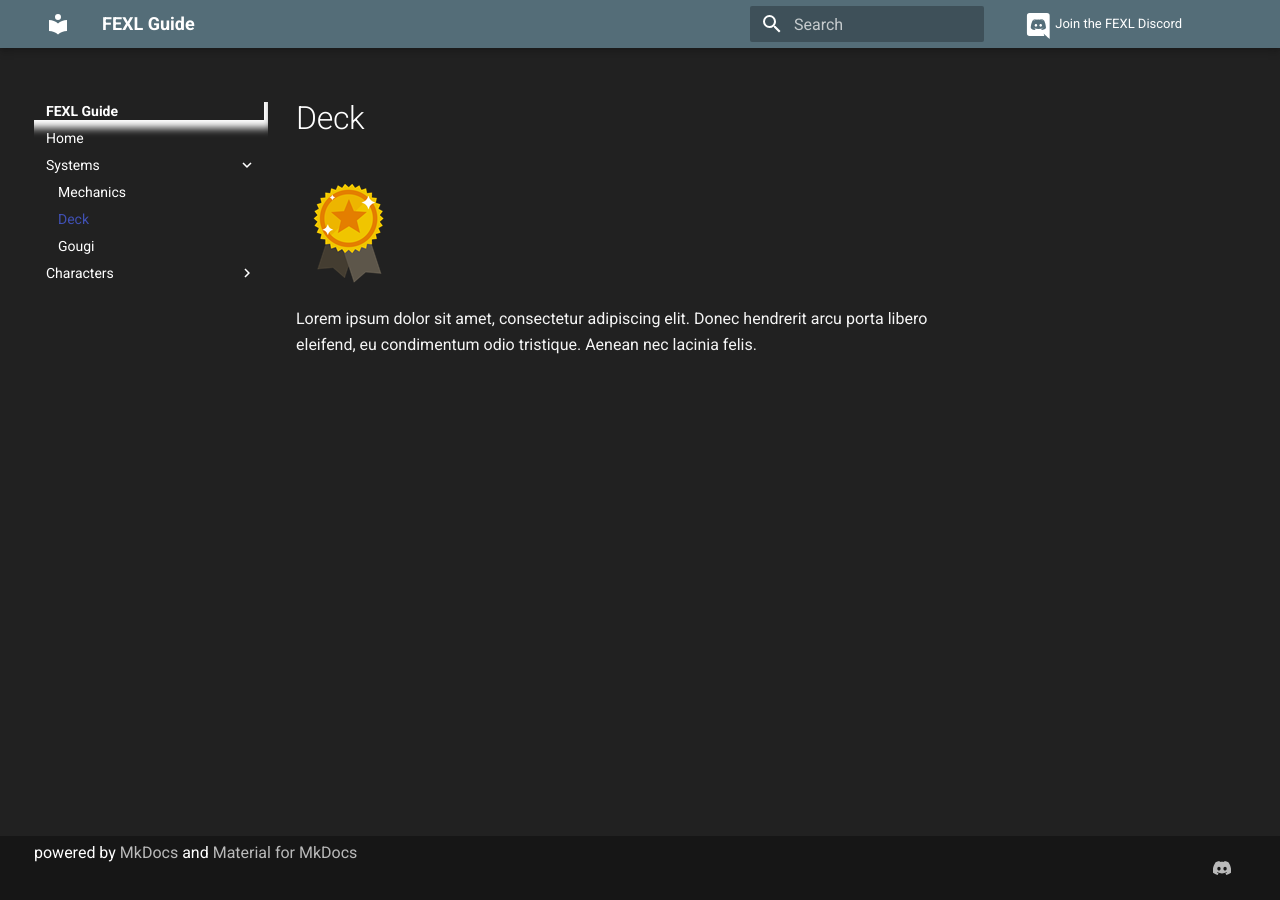
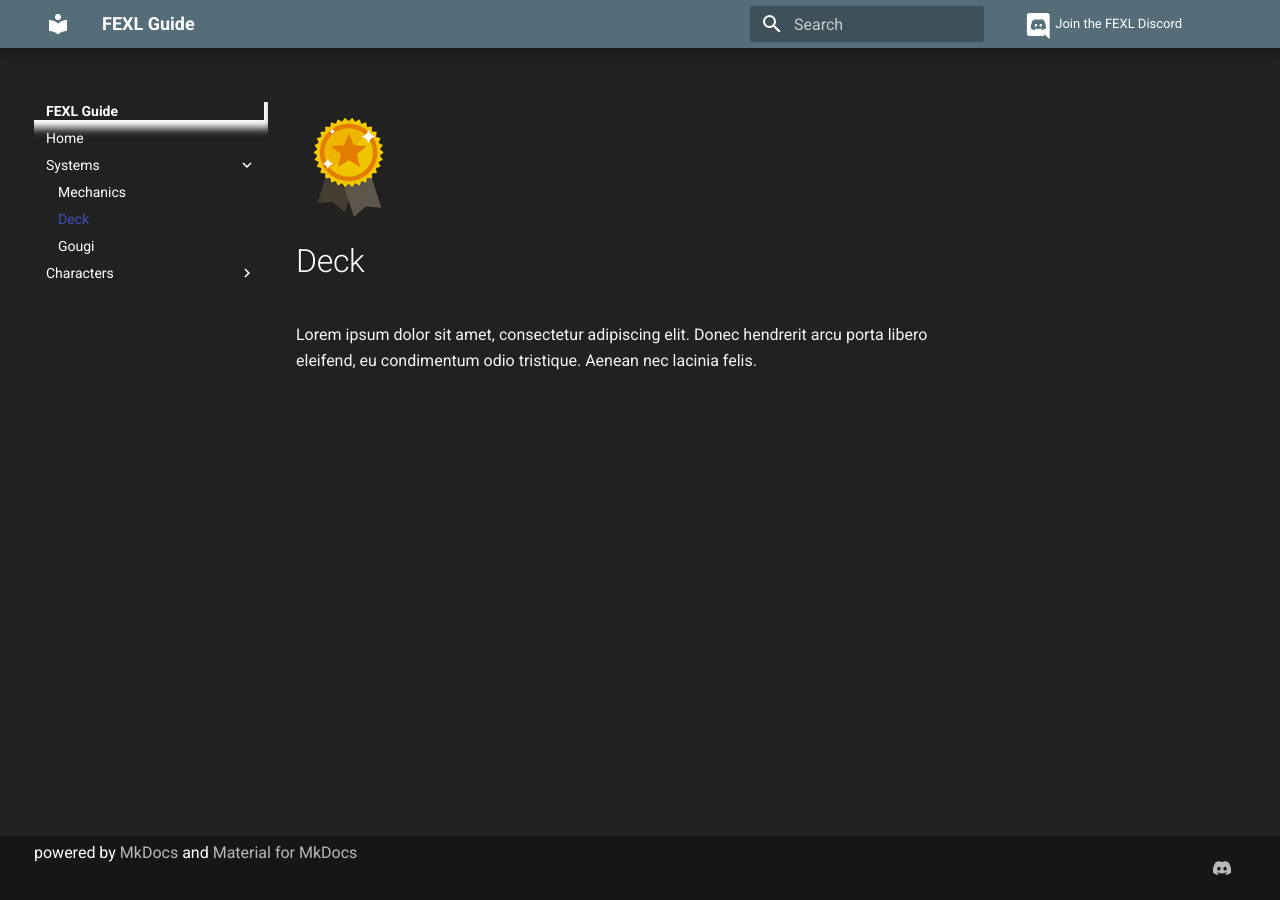
Before and after one commit to fabricioanciaes/fexlguide, an MkDocs documentation site: the page built from docs/system/deck.md, in a window 1280 px wide. Built offline with MkDocs 1.6.1 and Material for MkDocs 9.7.7, drawn with Linux system fonts in a browser that asks for light colours; a script that is not in the unit is left out.

Commit message:
Update System “deck”

```diff
--- a/docs/system/deck.md
+++ b/docs/system/deck.md
@@ -2,10 +2,8 @@
 title: Deck
 summary: Brief overview of how Decks works
 ---
-
+![](/images/unnamed.png)
 
 # Deck
 
-![test](/images/unnamed.png)
-
 Lorem ipsum dolor sit amet, consectetur adipiscing elit. Donec hendrerit arcu porta libero eleifend, eu condimentum odio tristique. Aenean nec lacinia felis.
```
